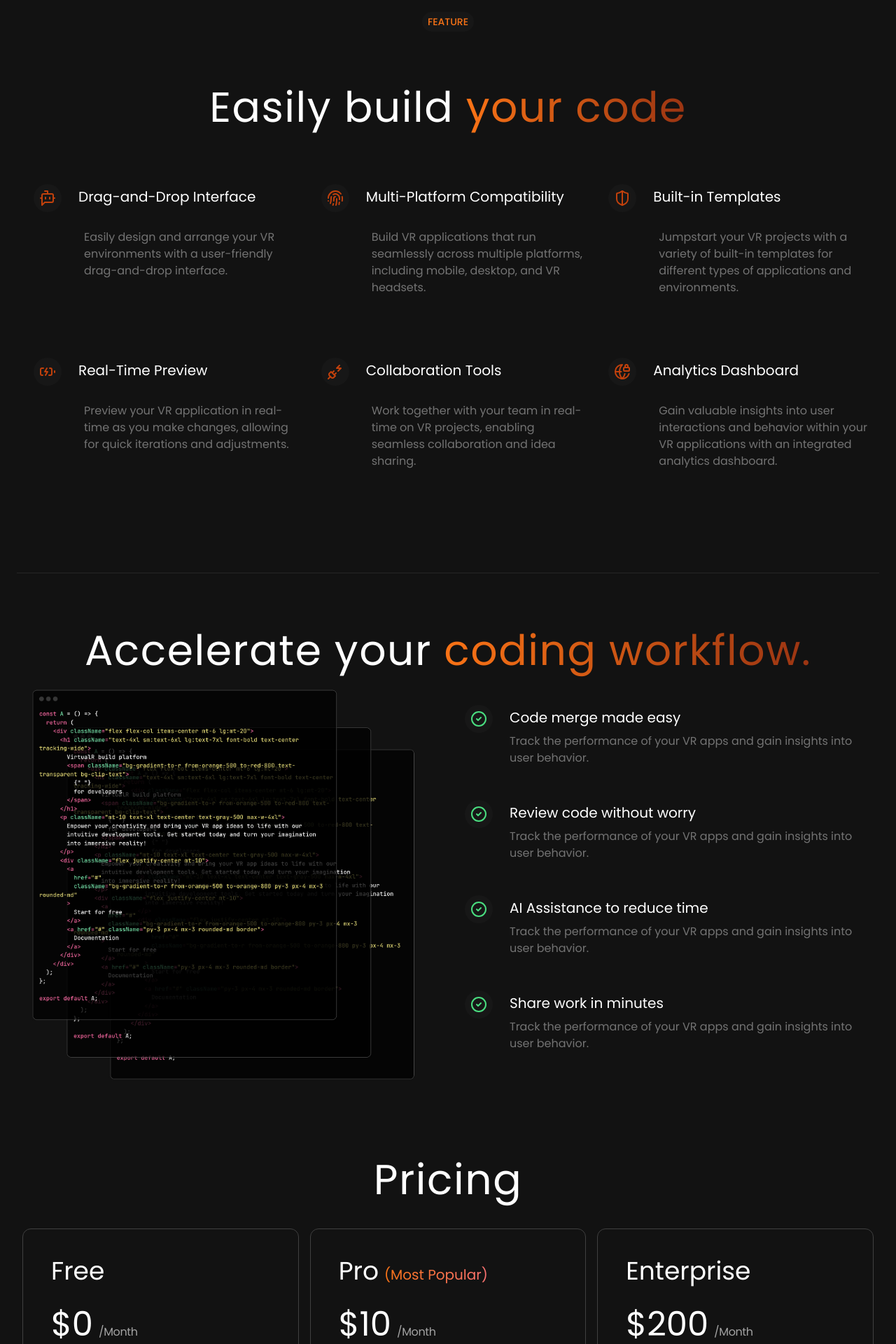
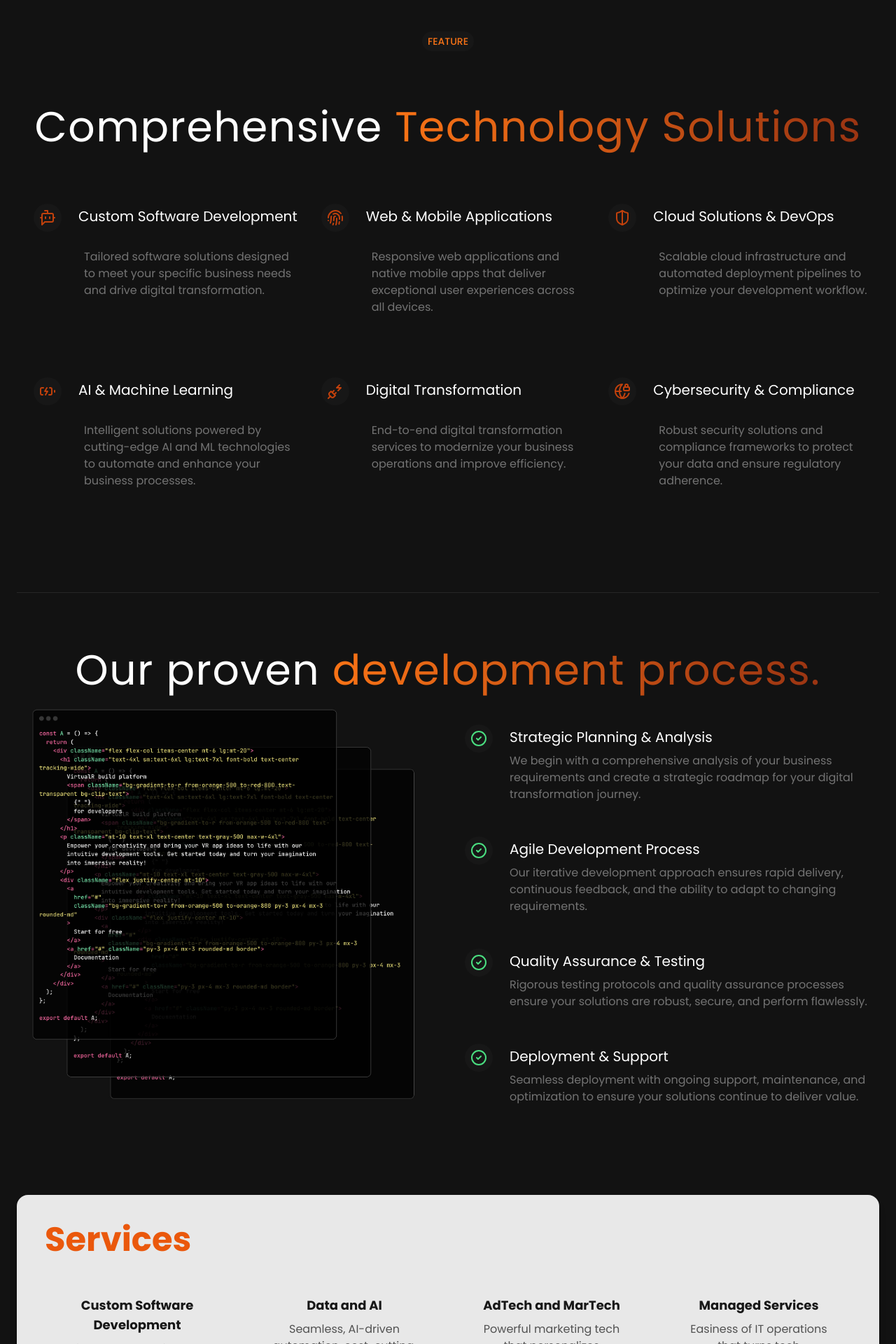
Before and after one commit to sameer6699/praxox-technologies-react-website, a React (Vite) app: page / in a window 1280 px wide. Shown: the part 880-2800 px from the top of the page at 70% size. Built offline with nearby package versions, Linux system fonts and the light colour scheme.

Commit message:
Added Enhance UI

```diff
--- a/src/components/FeatureSection.jsx
+++ b/src/components/FeatureSection.jsx
@@ -8,9 +8,9 @@ const FeatureSection = () => {
           Feature
         </span>
         <h2 className="text-3xl sm:text-5xl lg:text-6xl mt-10 lg:mt-20 tracking-wide">
-          Easily build{" "}
+          Comprehensive{" "}
           <span className="bg-gradient-to-r from-orange-500 to-orange-800 text-transparent bg-clip-text">
-            your code
+            Technology Solutions
           </span>
         </h2>
       </div>
--- a/src/components/Footer.jsx
+++ b/src/components/Footer.jsx
@@ -19,7 +19,7 @@ const Footer = () => {
           </ul>
         </div>
         <div>
-          <h3 className="text-md font-semibold mb-4">Platform</h3>
+          <h3 className="text-md font-semibold mb-4">Company</h3>
           <ul className="space-y-2">
             {platformLinks.map((link, index) => (
               <li key={index}>
@@ -34,7 +34,7 @@ const Footer = () => {
           </ul>
         </div>
         <div>
-          <h3 className="text-md font-semibold mb-4">Community</h3>
+          <h3 className="text-md font-semibold mb-4">Connect</h3>
           <ul className="space-y-2">
             {communityLinks.map((link, index) => (
               <li key={index}>
--- a/src/components/Pricing.jsx
+++ b/src/components/Pricing.jsx
@@ -1,45 +1,54 @@
-import { CheckCircle2 } from "lucide-react";
-import { pricingOptions } from "../constants";
+import { Laptop, BrainCircuit, Hourglass, Network } from "lucide-react";
+
+const services = [
+  {
+    title: "Custom Software Development",
+    description:
+      "Tailor-made solutions that tackle unique challenges, capitalize on unique opportunities.",
+    icon: <Laptop size={40} />,
+  },
+  {
+    title: "Data and AI",
+    description:
+      "Seamless, AI-driven automation, cost-cutting, and informed decision-making across industries.",
+    icon: <BrainCircuit size={40} />,
+  },
+  {
+    title: "AdTech and MarTech",
+    description:
+      "Powerful marketing tech that personalizes experiences, drives engagement, and maximizes ROI.",
+    icon: <Hourglass size={40} />,
+  },
+  {
+    title: "Managed Services",
+    description:
+      "Easiness of IT operations that turns tech infrastructures into optimized business assets.",
+    icon: <Network size={40} />,
+  },
+];
 
 const Pricing = () => {
   return (
-    <div className="mt-20">
-      <h2 className="text-3xl sm:text-5xl lg:text-6xl text-center my-8 tracking-wide">
-        Pricing
-      </h2>
-      <div className="flex flex-wrap">
-        {pricingOptions.map((option, index) => (
-          <div key={index} className="w-full sm:w-1/2 lg:w-1/3 p-2">
-            <div className="p-10 border border-neutral-700 rounded-xl">
-              <p className="text-4xl mb-8">
-                {option.title}
-                {option.title === "Pro" && (
-                  <span className="bg-gradient-to-r from-orange-500 to-red-400 text-transparent bg-clip-text text-xl mb-4 ml-2">
-                    (Most Popular)
-                  </span>
-                )}
-              </p>
-              <p className="mb-8">
-                <span className="text-5xl mt-6 mr-2">{option.price}</span>
-                <span className="text-neutral-400 tracking-tight">/Month</span>
-              </p>
-              <ul>
-                {option.features.map((feature, index) => (
-                  <li key={index} className="mt-8 flex items-center">
-                    <CheckCircle2 />
-                    <span className="ml-2">{feature}</span>
-                  </li>
-                ))}
-              </ul>
-              <a
-                href="#"
-                className="inline-flex justify-center items-center text-center w-full h-12 p-5 mt-20 tracking-tight text-xl hover:bg-orange-900 border border-orange-900 rounded-lg transition duration-200"
-              >
-                Subscribe
-              </a>
+    <div className="mt-20 flex justify-center">
+      <div className="bg-white/90 rounded-2xl shadow-lg p-10 w-full max-w-7xl relative">
+        <h2 className="text-3xl sm:text-5xl text-orange-600 font-bold mb-8">Services</h2>
+        <div className="grid grid-cols-1 md:grid-cols-2 lg:grid-cols-4 gap-8">
+          {services.map((service, idx) => (
+            <div key={idx} className="flex flex-col items-center text-center p-6">
+              <h3 className="font-bold text-lg mb-2 text-neutral-900">{service.title}</h3>
+              <p className="text-neutral-600 mb-8">{service.description}</p>
+              <div className="mt-auto text-orange-600">{service.icon}</div>
             </div>
-          </div>
-        ))}
+          ))}
+        </div>
+        <div className="flex justify-end mt-8">
+          <a
+            href="#contact"
+            className="bg-gradient-to-r from-orange-500 to-orange-800 text-white font-semibold py-3 px-8 rounded-md shadow-lg hover:scale-105 transition-transform duration-200"
+          >
+            Get Quote
+          </a>
+        </div>
       </div>
     </div>
   );
--- a/src/components/Workflow.jsx
+++ b/src/components/Workflow.jsx
@@ -6,9 +6,9 @@ const Workflow = () => {
   return (
     <div className="mt-20">
       <h2 className="text-3xl sm:text-5xl lg:text-6xl text-center mt-6 tracking-wide">
-        Accelerate your{" "}
+        Our proven{" "}
         <span className="bg-gradient-to-r from-orange-500 to-orange-800 text-transparent bg-clip-text">
-          coding workflow.
+          development process.
         </span>
       </h2>
       <div className="flex flex-wrap justify-center">
--- a/src/constants/index.jsx
+++ b/src/constants/index.jsx
@@ -13,168 +13,167 @@ import user5 from "../assets/profile-pictures/user5.jpg";
 import user6 from "../assets/profile-pictures/user6.jpg";
 
 export const navItems = [
-  { label: "Industries", href: "#" },
-  { label: "Services", href: "#" },
-  { label: "Insights", href: "#" },
-  { label: "About us", href: "#" },
-  { label: "Career", href: "#" },
-  { label: "Navigation", href: "#" },
+  { label: "Services", href: "#services" },
+  { label: "Solutions", href: "#solutions" },
+  { label: "About Us", href: "#about" },
+  { label: "Portfolio", href: "#portfolio" },
+  { label: "Contact", href: "#contact" },
 ];
 
 export const testimonials = [
   {
-    user: "John Doe",
-    company: "Stellar Solutions",
+    user: "Sarah Chen",
+    company: "TechFlow Solutions",
     image: user1,
-    text: "I am extremely satisfied with the services provided. The team was responsive, professional, and delivered results beyond my expectations.",
+    text: "Praxox Technologies transformed our business operations with their innovative software solutions. Their team's expertise and dedication exceeded our expectations.",
   },
   {
-    user: "Jane Smith",
-    company: "Blue Horizon Technologies",
+    user: "Marcus Rodriguez",
+    company: "Global Retail Corp",
     image: user2,
-    text: "I couldn't be happier with the outcome of our project. The team's creativity and problem-solving skills were instrumental in bringing our vision to life",
+    text: "The e-commerce platform developed by Praxox Technologies increased our online sales by 300%. Their attention to detail and user experience design is outstanding.",
   },
   {
-    user: "David Johnson",
-    company: "Quantum Innovations",
+    user: "Dr. Emily Watson",
+    company: "HealthTech Innovations",
     image: user3,
-    text: "Working with this company was a pleasure. Their attention to detail and commitment to excellence are commendable. I would highly recommend them to anyone looking for top-notch service.",
+    text: "Praxox Technologies delivered a cutting-edge healthcare management system that streamlined our operations and improved patient care significantly.",
   },
   {
-    user: "Ronee Brown",
-    company: "Fusion Dynamics",
+    user: "James Thompson",
+    company: "FinServ Solutions",
     image: user4,
-    text: "Working with the team at XYZ Company was a game-changer for our project. Their attention to detail and innovative solutions helped us achieve our goals faster than we thought possible. We are grateful for their expertise and professionalism!",
+    text: "Their cybersecurity implementation and compliance framework helped us achieve regulatory standards while protecting our sensitive financial data.",
   },
   {
-    user: "Michael Wilson",
-    company: "Visionary Creations",
+    user: "Lisa Park",
+    company: "EduTech Pro",
     image: user5,
-    text: "I am amazed by the level of professionalism and dedication shown by the team. They were able to exceed our expectations and deliver outstanding results.",
+    text: "The AI-powered learning platform developed by Praxox Technologies revolutionized our educational content delivery and student engagement.",
   },
   {
-    user: "Emily Davis",
-    company: "Synergy Systems",
+    user: "Robert Kim",
+    company: "Manufacturing Plus",
     image: user6,
-    text: "The team went above and beyond to ensure our project was a success. Their expertise and dedication are unmatched. I look forward to working with them again in the future.",
+    text: "Praxox Technologies' IoT solution optimized our manufacturing processes, reducing costs by 25% and improving efficiency across all facilities.",
   },
 ];
 
 export const features = [
   {
     icon: <BotMessageSquare />,
-    text: "Drag-and-Drop Interface",
+    text: "Custom Software Development",
     description:
-      "Easily design and arrange your VR environments with a user-friendly drag-and-drop interface.",
+      "Tailored software solutions designed to meet your specific business needs and drive digital transformation.",
   },
   {
     icon: <Fingerprint />,
-    text: "Multi-Platform Compatibility",
+    text: "Web & Mobile Applications",
     description:
-      "Build VR applications that run seamlessly across multiple platforms, including mobile, desktop, and VR headsets.",
+      "Responsive web applications and native mobile apps that deliver exceptional user experiences across all devices.",
   },
   {
     icon: <ShieldHalf />,
-    text: "Built-in Templates",
+    text: "Cloud Solutions & DevOps",
     description:
-      "Jumpstart your VR projects with a variety of built-in templates for different types of applications and environments.",
+      "Scalable cloud infrastructure and automated deployment pipelines to optimize your development workflow.",
   },
   {
     icon: <BatteryCharging />,
-    text: "Real-Time Preview",
+    text: "AI & Machine Learning",
     description:
-      "Preview your VR application in real-time as you make changes, allowing for quick iterations and adjustments.",
+      "Intelligent solutions powered by cutting-edge AI and ML technologies to automate and enhance your business processes.",
   },
   {
     icon: <PlugZap />,
-    text: "Collaboration Tools",
+    text: "Digital Transformation",
     description:
-      "Work together with your team in real-time on VR projects, enabling seamless collaboration and idea sharing.",
+      "End-to-end digital transformation services to modernize your business operations and improve efficiency.",
   },
   {
     icon: <GlobeLock />,
-    text: "Analytics Dashboard",
+    text: "Cybersecurity & Compliance",
     description:
-      "Gain valuable insights into user interactions and behavior within your VR applications with an integrated analytics dashboard.",
+      "Robust security solutions and compliance frameworks to protect your data and ensure regulatory adherence.",
   },
 ];
 
 export const checklistItems = [
   {
-    title: "Code merge made easy",
+    title: "Strategic Planning & Analysis",
     description:
-      "Track the performance of your VR apps and gain insights into user behavior.",
+      "We begin with a comprehensive analysis of your business requirements and create a strategic roadmap for your digital transformation journey.",
   },
   {
-    title: "Review code without worry",
+    title: "Agile Development Process",
     description:
-      "Track the performance of your VR apps and gain insights into user behavior.",
+      "Our iterative development approach ensures rapid delivery, continuous feedback, and the ability to adapt to changing requirements.",
   },
   {
-    title: "AI Assistance to reduce time",
+    title: "Quality Assurance & Testing",
     description:
-      "Track the performance of your VR apps and gain insights into user behavior.",
+      "Rigorous testing protocols and quality assurance processes ensure your solutions are robust, secure, and perform flawlessly.",
   },
   {
-    title: "Share work in minutes",
+    title: "Deployment & Support",
     description:
-      "Track the performance of your VR apps and gain insights into user behavior.",
+      "Seamless deployment with ongoing support, maintenance, and optimization to ensure your solutions continue to deliver value.",
   },
 ];
 
 export const pricingOptions = [
   {
-    title: "Free",
-    price: "$0",
+    title: "Starter",
+    price: "Custom",
     features: [
-      "Private board sharing",
-      "5 Gb Storage",
-      "Web Analytics",
-      "Private Mode",
+      "Basic web application",
+      "Responsive design",
+      "Basic SEO optimization",
+      "3 months support",
     ],
   },
   {
-    title: "Pro",
-    price: "$10",
+    title: "Professional",
+    price: "Custom",
     features: [
-      "Private board sharing",
-      "10 Gb Storage",
-      "Web Analytics (Advance)",
-      "Private Mode",
+      "Full-stack development",
+      "Database integration",
+      "API development",
+      "6 months support",
     ],
   },
   {
     title: "Enterprise",
-    price: "$200",
+    price: "Custom",
     features: [
-      "Private board sharing",
-      "Unlimited Storage",
-      "High Performance Network",
-      "Private Mode",
+      "Custom enterprise solution",
+      "Scalable architecture",
+      "24/7 support",
+      "Ongoing maintenance",
     ],
   },
 ];
 
 export const resourcesLinks = [
-  { href: "#", text: "Getting Started" },
-  { href: "#", text: "Documentation" },
-  { href: "#", text: "Tutorials" },
-  { href: "#", text: "API Reference" },
-  { href: "#", text: "Community Forums" },
+  { href: "#", text: "Case Studies" },
+  { href: "#", text: "White Papers" },
+  { href: "#", text: "Blog" },
+  { href: "#", text: "Webinars" },
+  { href: "#", text: "Knowledge Base" },
 ];
 
 export const platformLinks = [
-  { href: "#", text: "Features" },
-  { href: "#", text: "Supported Devices" },
-  { href: "#", text: "System Requirements" },
-  { href: "#", text: "Downloads" },
-  { href: "#", text: "Release Notes" },
+  { href: "#", text: "Services" },
+  { href: "#", text: "Technologies" },
+  { href: "#", text: "Industries" },
+  { href: "#", text: "Portfolio" },
+  { href: "#", text: "Careers" },
 ];
 
 export const communityLinks = [
-  { href: "#", text: "Events" },
-  { href: "#", text: "Meetups" },
-  { href: "#", text: "Conferences" },
-  { href: "#", text: "Hackathons" },
-  { href: "#", text: "Jobs" },
+  { href: "#", text: "About Us" },
+  { href: "#", text: "Team" },
+  { href: "#", text: "Contact" },
+  { href: "#", text: "Partners" },
+  { href: "#", text: "News" },
 ];
```
Also changed, not shown: src/components/HeroSection.jsx (+5 -5 lines).
